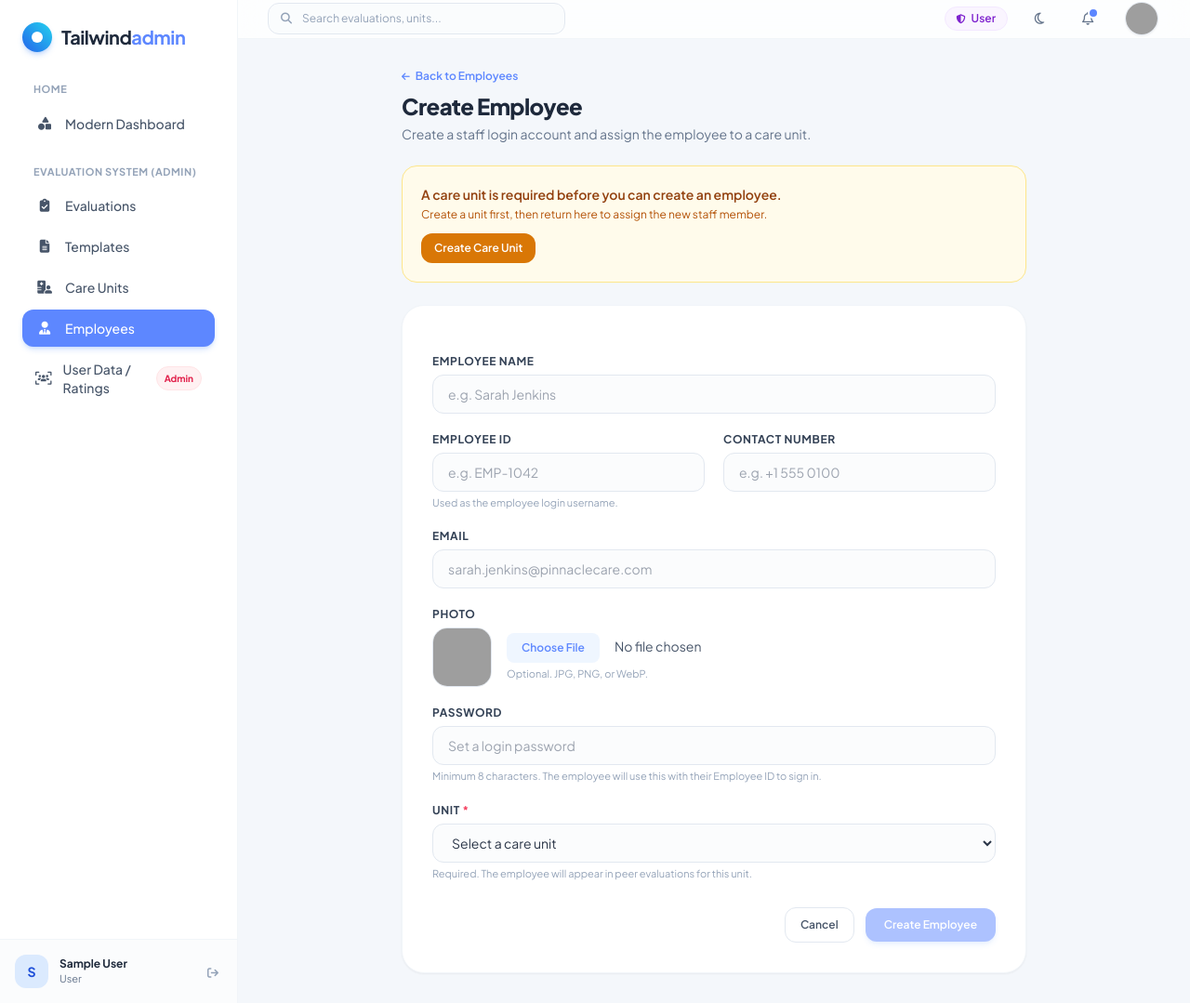
After one commit to karthikr-2002/pinnacleBackend, a Django app: page /employees/create/ in a window 1280 px wide. The commit adds this page. Shown: the whole page at 93% size. Run offline with Django 5.2, Linux system fonts and the light colour scheme; the visitor is signed in with stand-in values (Sample User, id 1); data that the repository does not hold is empty; some libraries are stand-ins or nearby versions; grey boxes are pictures that could not be loaded.

Commit message:
Add employee management

```diff
--- a/pinnacleBackend/settings.py
+++ b/pinnacleBackend/settings.py
@@ -125,6 +125,9 @@ STATICFILES_DIRS = [
     BASE_DIR / 'static',
 ]
 
+MEDIA_URL = '/media/'
+MEDIA_ROOT = BASE_DIR / 'media'
+
 LOGIN_URL = 'users:login'
 LOGIN_REDIRECT_URL = 'dashboard:index'
 LOGOUT_REDIRECT_URL = 'users:login'
--- a/pinnacleBackend/urls.py
+++ b/pinnacleBackend/urls.py
@@ -1,16 +1,23 @@
 """
 URL configuration for pinnacleBackend project.
 """
+from django.conf import settings
+from django.conf.urls.static import static
 from django.contrib import admin
 from django.urls import path, include
+from users import employee_urls
 from users import views as user_views
 
 urlpatterns = [
     path('admin/', admin.site.urls),
     path('auth/', include('users.urls')),
     path('evaluations/', include('evaluations.urls')),
+    path('employees/', include(employee_urls)),
     path('login/', user_views.login_view, name='login'),
     path('logout/', user_views.logout_view, name='logout'),
     path('register/', user_views.register_view, name='register'),
     path('', include('dashboard.urls')),
 ]
+
+if settings.DEBUG:
+    urlpatterns += static(settings.MEDIA_URL, document_root=settings.MEDIA_ROOT)
--- a/templates/dashboard_base.html
+++ b/templates/dashboard_base.html
@@ -78,6 +78,17 @@
                                 <i class="fa-solid fa-hospital-user text-sm"></i>
                             </div>
                             <span>Care Units</span>
+                        </div>
+                    </a>
+
+                    <!-- Employees -->
+                    <a href="{% url 'employees:list' %}"
+                       class="flex items-center justify-between px-3.5 py-2.5 rounded-xl font-medium text-sm transition group {% if active_menu == 'employees' %}bg-[#5D87FF] text-white shadow-md shadow-blue-500/20{% else %}text-slate-600 hover:bg-slate-50{% endif %}">
+                        <div class="flex items-center gap-3">
+                            <div class="w-5 h-5 flex items-center justify-center">
+                                <i class="fa-solid fa-user-tie text-sm"></i>
+                            </div>
+                            <span>Employees</span>
                         </div>
                     </a>
 
--- /dev/null
+++ b/templates/users/admin/employee_form.html
@@ -0,0 +1,107 @@
+{% extends 'dashboard_base.html' %}
+
+{% block title %}Create Employee - Tailwindadmin{% endblock %}
+
+{% block page_content %}
+<div class="max-w-2xl mx-auto space-y-6">
+    <div>
+        <a href="{% url 'employees:list' %}" class="text-xs font-semibold text-[#5D87FF] hover:underline flex items-center gap-1.5 mb-2">
+            <i class="fa-solid fa-arrow-left text-[10px]"></i> Back to Employees
+        </a>
+        <h1 class="text-2xl font-extrabold text-slate-800 tracking-tight">{{ title }}</h1>
+        <p class="text-sm text-slate-500 mt-1">Create a staff login account and assign the employee to a care unit.</p>
+    </div>
+
+    {% if not units %}
+    <div class="bg-amber-50 border border-amber-200 rounded-2xl p-5">
+        <p class="text-sm font-semibold text-amber-800">A care unit is required before you can create an employee.</p>
+        <p class="text-xs text-amber-700 mt-1">Create a unit first, then return here to assign the new staff member.</p>
+        <a href="{% url 'evaluations:unit_create' %}" class="mt-3 inline-flex items-center gap-2 px-3.5 py-2 rounded-xl bg-amber-600 text-white text-xs font-semibold">
+            Create Care Unit
+        </a>
+    </div>
+    {% endif %}
+
+    <div class="bg-white rounded-3xl border border-slate-100 shadow-sm p-6 sm:p-8">
+        <form method="POST" enctype="multipart/form-data" class="space-y-5" {% if not units %}aria-disabled="true"{% endif %}>
+            {% csrf_token %}
+
+            <div>
+                <label class="block text-xs font-bold text-slate-700 uppercase tracking-wider mb-1.5">Employee Name</label>
+                {{ form.full_name }}
+                {% if form.full_name.errors %}<p class="text-xs text-rose-500 mt-1">{{ form.full_name.errors.0 }}</p>{% endif %}
+            </div>
+
+            <div class="grid grid-cols-1 sm:grid-cols-2 gap-5">
+                <div>
+                    <label class="block text-xs font-bold text-slate-700 uppercase tracking-wider mb-1.5">Employee ID</label>
+                    {{ form.employee_id }}
+                    <p class="text-[11px] text-slate-400 mt-1">Used as the employee login username.</p>
+                    {% if form.employee_id.errors %}<p class="text-xs text-rose-500 mt-1">{{ form.employee_id.errors.0 }}</p>{% endif %}
+                </div>
+                <div>
+                    <label class="block text-xs font-bold text-slate-700 uppercase tracking-wider mb-1.5">Contact Number</label>
+                    {{ form.phone }}
+                    {% if form.phone.errors %}<p class="text-xs text-rose-500 mt-1">{{ form.phone.errors.0 }}</p>{% endif %}
+                </div>
+            </div>
+
+            <div>
+                <label class="block text-xs font-bold text-slate-700 uppercase tracking-wider mb-1.5">Email</label>
+                {{ form.email }}
+                {% if form.email.errors %}<p class="text-xs text-rose-500 mt-1">{{ form.email.errors.0 }}</p>{% endif %}
+            </div>
+
+            <div>
+                <label class="block text-xs font-bold text-slate-700 uppercase tracking-wider mb-1.5">Photo</label>
+                <div class="flex items-center gap-4">
+                    <img id="photo-preview" src="https://api.dicebear.com/7.x/bottts/svg?seed=NewStaff" alt="Preview" class="w-16 h-16 rounded-2xl object-cover border border-slate-200 bg-slate-50">
+                    <div class="flex-1 min-w-0">
+                        {{ form.photo }}
+                        <p class="text-[11px] text-slate-400 mt-1">Optional. JPG, PNG, or WebP.</p>
+                        {% if form.photo.errors %}<p class="text-xs text-rose-500 mt-1">{{ form.photo.errors.0 }}</p>{% endif %}
+                    </div>
+                </div>
+            </div>
+
+            <div>
+                <label class="block text-xs font-bold text-slate-700 uppercase tracking-wider mb-1.5">Password</label>
+                {{ form.password }}
+                <p class="text-[11px] text-slate-400 mt-1">Minimum 8 characters. The employee will use this with their Employee ID to sign in.</p>
+                {% if form.password.errors %}<p class="text-xs text-rose-500 mt-1">{{ form.password.errors.0 }}</p>{% endif %}
+            </div>
+
+            <div>
+                <label class="block text-xs font-bold text-slate-700 uppercase tracking-wider mb-1.5">
+                    Unit <span class="text-rose-500">*</span>
+                </label>
+                {{ form.unit }}
+                <p class="text-[11px] text-slate-400 mt-1">Required. The employee will appear in peer evaluations for this unit.</p>
+                {% if form.unit.errors %}<p class="text-xs text-rose-500 mt-1">{{ form.unit.errors.0 }}</p>{% endif %}
+            </div>
+
+            <div class="pt-2 flex items-center justify-end gap-3">
+                <a href="{% url 'employees:list' %}" class="px-4 py-2.5 rounded-xl border border-slate-200 text-slate-600 text-xs font-semibold hover:bg-slate-50">Cancel</a>
+                <button type="submit" {% if not units %}disabled{% endif %}
+                        class="px-5 py-2.5 rounded-xl bg-[#5D87FF] hover:bg-[#4570ea] disabled:opacity-50 disabled:cursor-not-allowed text-white text-xs font-semibold shadow-md shadow-blue-500/20">
+                    Create Employee
+                </button>
+            </div>
+        </form>
+    </div>
+</div>
+{% endblock %}
+
+{% block scripts %}
+<script>
+    const photoInput = document.querySelector('input[type="file"][name="photo"]');
+    const preview = document.getElementById('photo-preview');
+    if (photoInput && preview) {
+        photoInput.addEventListener('change', function () {
+            const file = this.files && this.files[0];
+            if (!file) return;
+            preview.src = URL.createObjectURL(file);
+        });
+    }
+</script>
+{% endblock %}
--- a/users/admin.py
+++ b/users/admin.py
@@ -6,10 +6,10 @@ from .models import User
 @admin.register(User)
 class CustomUserAdmin(UserAdmin):
     fieldsets = UserAdmin.fieldsets + (
-        ('Profile Information', {'fields': ('role', 'phone', 'avatar_url', 'job_title')}),
+        ('Profile Information', {'fields': ('role', 'employee_id', 'phone', 'photo', 'avatar_url', 'job_title')}),
     )
     add_fieldsets = UserAdmin.add_fieldsets + (
-        ('Profile Information', {'fields': ('role', 'phone', 'avatar_url', 'job_title')}),
+        ('Profile Information', {'fields': ('role', 'employee_id', 'phone', 'photo', 'avatar_url', 'job_title')}),
     )
-    list_display = ('username', 'email', 'first_name', 'last_name', 'role', 'is_staff')
+    list_display = ('username', 'employee_id', 'email', 'first_name', 'last_name', 'role', 'is_staff')
     list_filter = ('role', 'is_staff', 'is_superuser', 'is_active')
--- a/users/forms.py
+++ b/users/forms.py
@@ -93,3 +93,125 @@ class UserRegisterForm(UserCreationForm):
                 'class': 'w-full px-4 py-2.5 rounded-lg border border-slate-200 focus:outline-none focus:ring-2 focus:ring-blue-500/20 focus:border-blue-500 text-sm text-slate-800 transition duration-150 ease-in-out placeholder:text-slate-400 bg-slate-50/50 hover:bg-white',
                 'placeholder': 'Confirm password'
             })
+
+
+INPUT_CLASS = (
+    'w-full px-4 py-2.5 rounded-xl border border-slate-200 text-sm '
+    'focus:ring-2 focus:ring-[#5D87FF]/20 focus:border-[#5D87FF] bg-slate-50/50'
+)
+
+
+class EmployeeCreateForm(forms.Form):
+    full_name = forms.CharField(
+        label='Employee Name',
+        max_length=150,
+        widget=forms.TextInput(attrs={
+            'class': INPUT_CLASS,
+            'placeholder': 'e.g. Sarah Jenkins',
+            'autocomplete': 'name',
+        }),
+    )
+    employee_id = forms.CharField(
+        label='Employee ID',
+        max_length=50,
+        widget=forms.TextInput(attrs={
+            'class': INPUT_CLASS,
+            'placeholder': 'e.g. EMP-1042',
+            'autocomplete': 'off',
+        }),
+    )
+    email = forms.EmailField(
+        label='Email',
+        widget=forms.EmailInput(attrs={
+            'class': INPUT_CLASS,
+            'placeholder': 'sarah.jenkins@pinnaclecare.com',
+            'autocomplete': 'email',
+        }),
+    )
+    photo = forms.ImageField(
+        label='Photo',
+        required=False,
+        widget=forms.ClearableFileInput(attrs={
+            'class': 'block w-full text-sm text-slate-600 file:mr-4 file:py-2 file:px-4 file:rounded-lg file:border-0 file:text-xs file:font-semibold file:bg-blue-50 file:text-[#5D87FF] hover:file:bg-blue-100',
+            'accept': 'image/*',
+        }),
+    )
+    password = forms.CharField(
+        label='Password',
+        min_length=8,
+        widget=forms.PasswordInput(attrs={
+            'class': INPUT_CLASS,
+            'placeholder': 'Set a login password',
+            'autocomplete': 'new-password',
+        }),
+    )
+    phone = forms.CharField(
+        label='Contact Number',
+        max_length=20,
+        widget=forms.TextInput(attrs={
+            'class': INPUT_CLASS,
+            'placeholder': 'e.g. +1 555 0100',
+            'autocomplete': 'tel',
+        }),
+    )
+    unit = forms.ModelChoiceField(
+        label='Unit',
+        queryset=None,
+        empty_label='Select a care unit',
+        widget=forms.Select(attrs={
+            'class': INPUT_CLASS,
+        }),
+    )
+
+    def __init__(self, *args, **kwargs):
+        from evaluations.models import Unit
+        super().__init__(*args, **kwargs)
+        self.fields['unit'].queryset = Unit.objects.all().order_by('name')
+
+    def clean_employee_id(self):
+        employee_id = self.cleaned_data['employee_id'].strip()
+        if User.objects.filter(employee_id__iexact=employee_id).exists():
+            raise forms.ValidationError('An employee with this ID already exists.')
+        if User.objects.filter(username__iexact=employee_id).exists():
+            raise forms.ValidationError('This Employee ID is already used as a login username.')
+        return employee_id
+
+    def clean_email(self):
+        email = self.cleaned_data['email'].strip().lower()
+        if User.objects.filter(email__iexact=email).exists():
+            raise forms.ValidationError('An account with this email already exists.')
+        return email
+
+    def clean_full_name(self):
+        name = ' '.join(self.cleaned_data['full_name'].split())
+        if len(name) < 2:
+            raise forms.ValidationError('Please enter the employee name.')
+        return name
+
+    def save(self):
+        full_name = self.cleaned_data['full_name']
+        parts = full_name.split(' ', 1)
+        first_name = parts[0]
+        last_name = parts[1] if len(parts) > 1 else ''
+        employee_id = self.cleaned_data['employee_id']
+
+        user = User(
+            username=employee_id,
+            employee_id=employee_id,
+            first_name=first_name,
+            last_name=last_name,
+            email=self.cleaned_data['email'],
+            phone=self.cleaned_data['phone'],
+            role='user',
+            job_title='Care Staff',
+            avatar_url=f'https://api.dicebear.com/7.x/bottts/svg?seed={employee_id}',
+        )
+        user.set_password(self.cleaned_data['password'])
+        photo = self.cleaned_data.get('photo')
+        if photo:
+            user.photo = photo
+        user.save()
+
+        unit = self.cleaned_data['unit']
+        unit.users.add(user)
+        return user
--- a/users/urls.py
+++ b/users/urls.py
@@ -7,4 +7,6 @@ urlpatterns = [
     path('login/', views.login_view, name='login'),
     path('logout/', views.logout_view, name='logout'),
     path('register/', views.register_view, name='register'),
+    path('employees/', views.employee_list, name='employee_list'),
+    path('employees/create/', views.employee_create, name='employee_create'),
 ]
--- a/users/views.py
+++ b/users/views.py
@@ -1,7 +1,14 @@
 from django.shortcuts import render, redirect
 from django.contrib.auth import login, logout, authenticate
+from django.contrib.auth.decorators import login_required
 from django.contrib import messages
-from .forms import UserLoginForm, UserRegisterForm
+from django.core.exceptions import PermissionDenied
+from .forms import UserLoginForm, UserRegisterForm, EmployeeCreateForm
+from .models import User
+
+
+def is_admin(user):
+    return user.is_authenticated and (user.is_superuser or getattr(user, 'role', '') == 'admin')
 
 
 def login_view(request):
@@ -56,3 +63,50 @@ def register_view(request):
         form = UserRegisterForm()
 
     return render(request, 'users/register.html', {'form': form})
+
+
+@login_required(login_url='users:login')
+def employee_list(request):
+    if not is_admin(request.user):
+        raise PermissionDenied('Only administrators can manage employees.')
+
+    employees = (
+        User.objects.exclude(role='admin')
+        .exclude(is_superuser=True)
+        .prefetch_related('assigned_units')
+        .order_by('first_name', 'last_name', 'username')
+    )
+    return render(request, 'users/admin/employee_list.html', {
+        'employees': employees,
+        'active_menu': 'employees',
+    })
+
+
+@login_required(login_url='users:login')
+def employee_create(request):
+    if not is_admin(request.user):
+        raise PermissionDenied('Only administrators can create employee accounts.')
+
+    from evaluations.models import Unit
+    units = Unit.objects.all().order_by('name')
+
+    if request.method == 'POST':
+        form = EmployeeCreateForm(request.POST, request.FILES)
+        if form.is_valid():
+            employee = form.save()
+            unit = form.cleaned_data['unit']
+            messages.success(
+                request,
+                f"Employee '{employee.display_name}' ({employee.employee_id}) created and assigned to {unit.name}."
+            )
+            return redirect('employees:list')
+        messages.error(request, 'Please correct the errors below.')
+    else:
+        form = EmployeeCreateForm()
+
+    return render(request, 'users/admin/employee_form.html', {
+        'form': form,
+        'units': units,
+        'title': 'Create Employee',
+        'active_menu': 'employees',
+    })
```
Also changed, not shown: templates/users/admin/employee_list.html (added, +79 -0 lines), users/employee_urls.py (added, +9 -0 lines), users/models.py (+17 -0 lines), users/tests.py (+50 -0 lines), users/migrations/0002_user_employee_id_and_photo.py (added).
